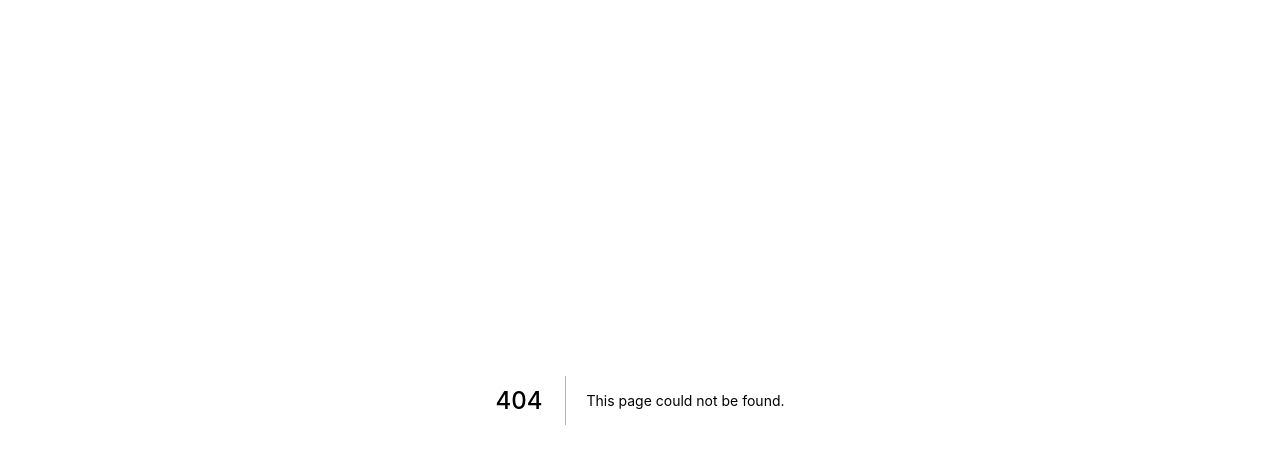
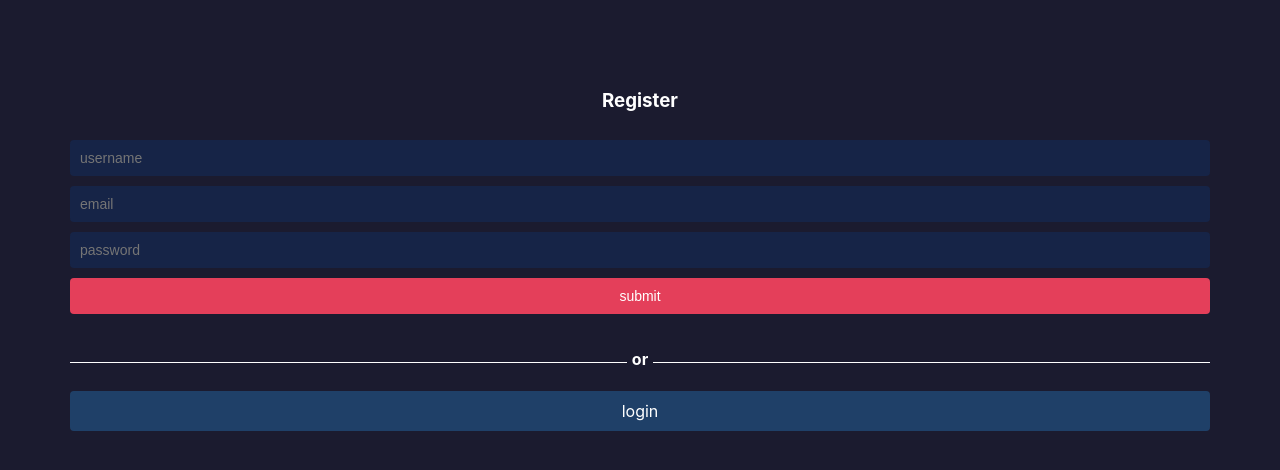
Before and after one commit to alidevjimmy/chatapp-ui, a Next.js app: page /register in a window 1280 px wide. Before the commit this address had no page. Shown: the top 470 px of the page. Built offline with nearby package versions, Linux system fonts and the light colour scheme.

Commit message:
app installed

```diff
--- /dev/null
+++ b/components/TopProgressBar.js
@@ -0,0 +1,59 @@
+import Router from "next/router";
+import NProgress from "nprogress";
+
+let timer;
+let state;
+let activeRequests = 0;
+const delay = 250;
+
+function load() {
+  if (state === "loading") {
+    return;
+  }
+
+  state = "loading";
+
+  timer = setTimeout(function () {
+    NProgress.start();
+  }, delay); // only show progress bar if it takes longer than the delay
+}
+
+function stop() {
+  if (activeRequests > 0) {
+    return;
+  }
+
+  state = "stop";
+
+  clearTimeout(timer);
+  NProgress.done();
+}
+
+Router.events.on("routeChangeStart", load);
+Router.events.on("routeChangeComplete", stop);
+Router.events.on("routeChangeError", stop);
+
+const originalFetch = window.fetch;
+window.fetch = async function (...args) {
+  if (activeRequests === 0) {
+    load();
+  }
+
+  activeRequests++;
+
+  try {
+    const response = await originalFetch(...args);
+    return response;
+  } catch (error) {
+    return Promise.reject(error);
+  } finally {
+    activeRequests -= 1;
+    if (activeRequests === 0) {
+      stop();
+    }
+  }
+};
+
+export default function () {
+  return null;
+}
--- a/pages/_app.js
+++ b/pages/_app.js
@@ -1,7 +1,20 @@
 import '../styles/globals.css'
+import dynamic from 'next/dynamic'
+import "nprogress/nprogress.css";
+
+const TopProgressBar = dynamic(
+  () => {
+    return import("../components/TopProgressBar");
+  },
+  { ssr: false },
+);
 
 function MyApp({ Component, pageProps }) {
-  return <Component {...pageProps} />
+
+  return <>
+    <TopProgressBar />
+    <Component {...pageProps} />
+  </>
 }
 
 export default MyApp
--- a/pages/api/hello.js
+++ /dev/null
@@ -1,6 +0,0 @@
-// Next.js API route support: https://nextjs.org/docs/api-routes/introduction
-
-export default (req, res) => {
-  res.statusCode = 200
-  res.json({ name: 'John Doe' })
-}
--- /dev/null
+++ b/pages/register/index.js
@@ -0,0 +1,29 @@
+import Link from 'next/link'
+
+
+export default function Register() {
+
+    return (
+        <div className="centered">
+            <div className="login-box">
+                <h3 align="center">Register</h3>
+                <form autoComplete="off">
+                    <input className="input" placeholder="username" id="username" />
+                    <input className="input" placeholder="email" id="email" type="email" />
+                    <input className="input" placeholder="password" id="password" type="password" />
+                    <button className="button">submit</button>
+                </form>
+                <br />
+                <div className="div-or">
+                    <span className="or">or</span>
+                </div>
+                <hr />
+                <br />
+                <Link href="/login">
+                    <div className="login-button">login</div>
+                </Link>
+            </div>
+
+        </div>
+    )
+}
--- a/styles/globals.css
+++ b/styles/globals.css
@@ -4,6 +4,7 @@ body {
   margin: 0;
   font-family: -apple-system, BlinkMacSystemFont, Segoe UI, Roboto, Oxygen,
     Ubuntu, Cantarell, Fira Sans, Droid Sans, Helvetica Neue, sans-serif;
+    background-color: #1b1b2f !important;
 }
 
 a {
@@ -14,3 +15,75 @@ a {
 * {
   box-sizing: border-box;
 }
+
+h1 , h2 , h3 , h4 , h5 , h6 , span , p , div , input{
+  color: white;
+}
+
+.centered {
+  padding: 20px;
+}
+
+.login-box {
+  /* border: 1px solid #cececc; */
+  padding: 50px;
+  border-radius: 5px;
+  align-items: center;
+}
+
+
+.input {
+  padding: 10px;
+  font-size: 14px;
+  border-radius: 4px;
+  background-color: #162447;
+  width: 100%;
+  margin-top: 10px;
+}
+
+.button {
+  width: 100%;
+  padding: 10px;
+  background-color: #e43f5a;
+  border-radius: 4px;
+  margin-top: 10px;
+  color: white;
+  font-size: 14px;
+}
+input:focus, textarea:focus, select:focus {
+  outline: none;
+  border: none;
+}
+input, textarea, select {
+  border: none;
+}
+
+button {
+  border: none;
+}
+hr {
+  height: 0.5px;
+  border: none;
+  background-color: #fff;
+}
+.or {
+  background-color: #1b1b2f;
+  padding: 5px;
+  position: relative;
+  top: 15px;
+  width: 100%;
+  font-weight: bold;
+}
+
+.div-or {
+  width: 100%;
+  text-align-last : center
+}
+
+.login-button {
+  background-color: #1f4068;
+  border-radius: 4px;
+  width: 100%;
+  text-align: center;
+  padding: 10px;
+}
```
Also changed, not shown: components/Main.js (added, +30 -0 lines), package.json (+10 -1 lines), pages/index.js (+3 -57 lines), pages/login/index.js (added, +12 -0 lines), tsconfig.json (added, +29 -0 lines), next-env.d.ts (added), 2 other files (tests, documents, lock files or other folders).
